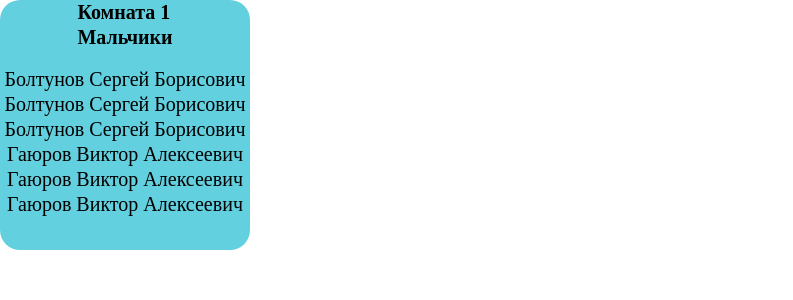
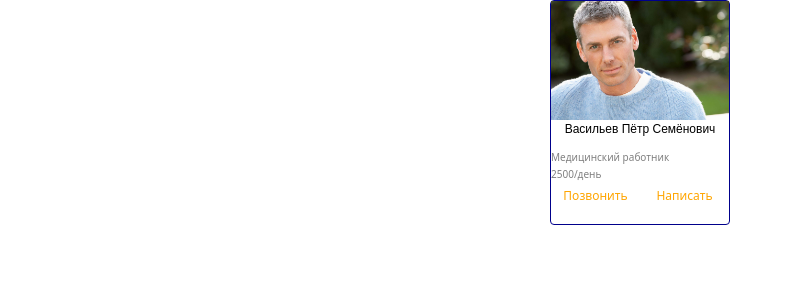
Before and after one commit to engione/my_facets_app, a React (Vite) app: page / in a window 1280 px wide. Shown: the top 300 px of the page, without its empty margins (0-793 px from the left). Built offline with nearby package versions, Linux system fonts and the light colour scheme.

Commit message:
Registration

```diff
--- a/src/App.tsx
+++ b/src/App.tsx
@@ -1,12 +1,12 @@
 
 
-import { Room } from "./components/Room/Room";
+import { Registration } from "./components/Registration/Registration";
 
 
 export function App() {
   return (
     <>
-      <Room/>
+      <Registration/>
         {/*<MainPage />*/}
         {/* <AuthForm /> */}
 
--- /dev/null
+++ b/src/components/Registration/Registration.scss
@@ -0,0 +1,44 @@
+.wrap{
+    display:flex;
+  justify-content:space-evenly;
+
+}
+.card{
+    width: 180px;
+    height: 225px;
+
+    border: 1px solid darkblue;
+    border-radius: 4px;
+}
+.Men{
+    width: 100%;
+
+}
+.card-dis{
+    text-align: center;
+    font-size: 12px;
+    margin: 0;
+    margin-bottom: 5px;
+    font-family: Arial, Helvetica, sans-serif;
+}
+.card-price{
+    font-size: 10px;
+    color: gray;
+
+}
+.card-button{
+    background-color: white;
+    border:none;
+
+    width: 80px;
+    font-size: 12px;
+    color: orange;
+    padding: 5px 0;
+    cursor: pointer;
+}
+.card-footer{
+    display: flex;
+    justify-content: space-around;
+    align-items: center;
+
+}
--- /dev/null
+++ b/src/components/Registration/Registration.tsx
@@ -0,0 +1,24 @@
+import "./Registration.scss"
+
+export const Registration =()=> {
+  return (
+    <div className="wrap">
+
+    <div className="card">
+<img className="Men" src="src/components/Registration/men.jpg" />
+<p className="card-dis">Васильев Пётр Семёнович</p>
+<span className="card-price">Медицинский работник</span>
+<p className="card-price">2500/день</p>
+
+    <div className="card-footer">
+
+<button className="card-button">Позвонить</button>
+<button className="card-button">Написать</button>
+
+    </div>
+    </div>
+
+      </div>
+
+  );
+}
```
Also changed, not shown: src/components/Registration/men.jpg (added).
